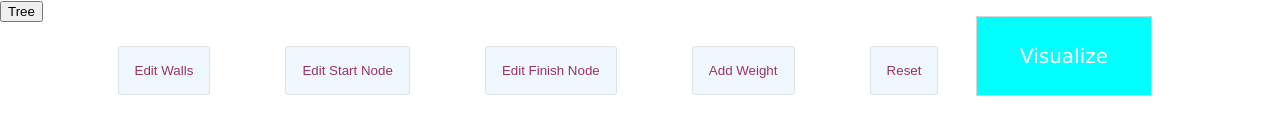
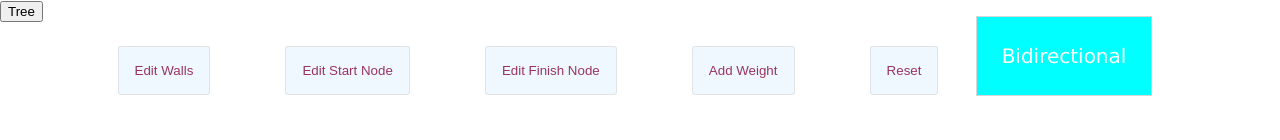
Before and after one commit to joeypeterson15/pathfinding-visualizer, a React (Create React App) app in the folder my-app/: page / in a window 1280 px wide. Shown: the top 140 px of the page. Built offline with nearby package versions, Linux system fonts and the light colour scheme.

Commit message:
bidrectional

```diff
--- a/my-app/src/PathfindingVisualizer/PathfindingVisualizer.js
+++ b/my-app/src/PathfindingVisualizer/PathfindingVisualizer.js
@@ -1,6 +1,7 @@
 import { useState, useEffect } from 'react'
 import GridNode from './Node/Node.js'
 import {dijkstra, getNodesInShortestPathOrder} from '../algorithms/dijkstra';
+import { bidirectional } from '../algorithms/bidirectional.js';
 
 
 import './PathfindingVisualizer.css'
@@ -75,6 +76,14 @@ function PathfindingVisualizer () {
         const visitedNodesInOrder = dijkstra(grid, beginNode, endNode);
         const nodesInShortestPathOrder = getNodesInShortestPathOrder(endNode);
         animateDijkstra(visitedNodesInOrder, nodesInShortestPathOrder);
+      }
+
+      function visualizeBidirectional () {
+        const beginNode = grid[startNode.row][startNode.col];
+        const endNode = grid[finishNode.row][finishNode.col];
+        const visitedNodesInOrder = bidirectional(beginNode, endNode, grid)
+        const shortestPathNodes = getNodesInShortestPathOrder(endNode);
+        animateDijkstra(visitedNodesInOrder, shortestPathNodes)
       }
 
 
@@ -225,7 +234,10 @@ function PathfindingVisualizer () {
                 </button>
             </div>
                 <button id="visualize-button" onClick={() => visualizeDijkstra()}>
-                    Visualize
+                    Dijkstra
+                </button>
+                <button id="visualize-button" onClick={() => visualizeBidirectional()}>
+                    Bidirectional
                 </button>
             <div className="grid">
                 {grid.map((row) => (
--- a/my-app/src/algorithms/bidirectional.js
+++ b/my-app/src/algorithms/bidirectional.js
@@ -1,6 +1,6 @@
 const DIRECTIONS = [[1, 0], [-1, 0], [0, -1], [0, 1]]
 
-export function bidirection (startNode, endNode, grid) {
+export function bidirectional (startNode, endNode, grid) {
     startNode.distance = 0
     endNode.distance = 0
     const unvisitedNodes1 = getAllNodes(grid)
```
